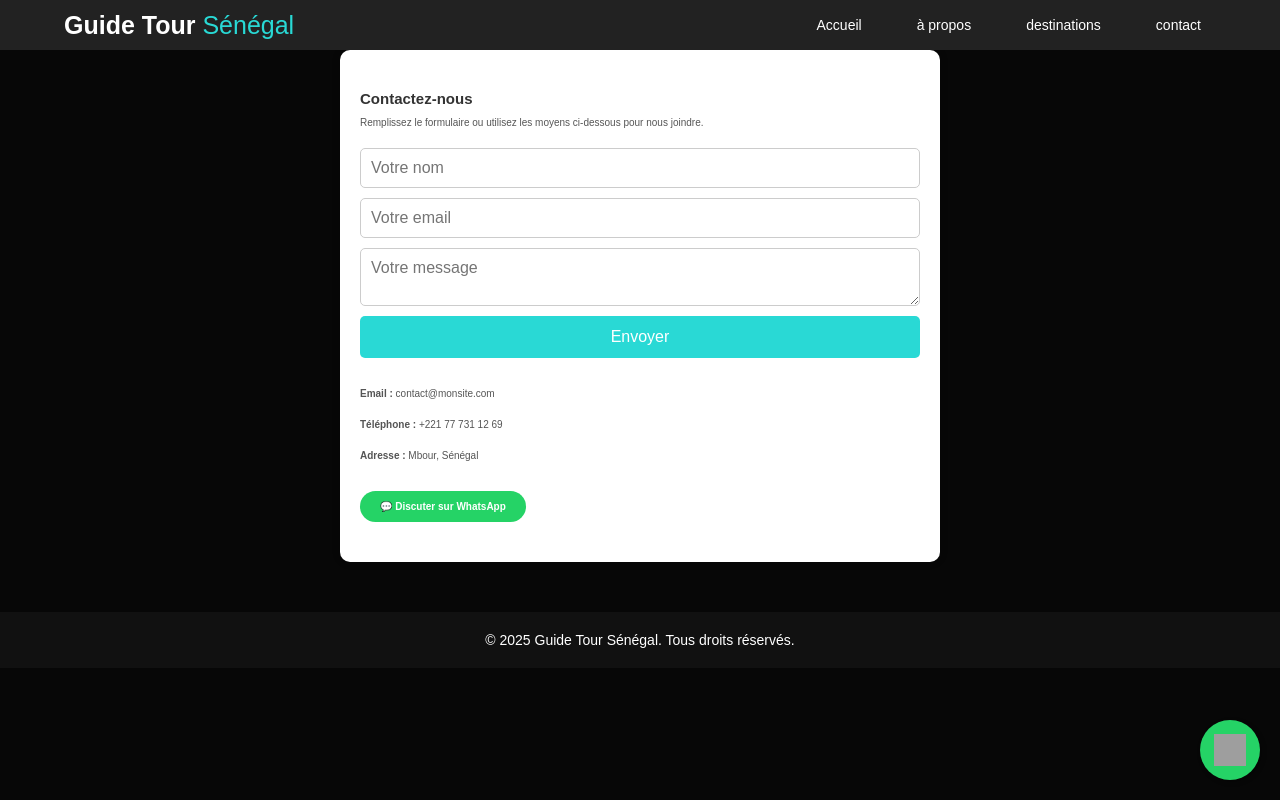
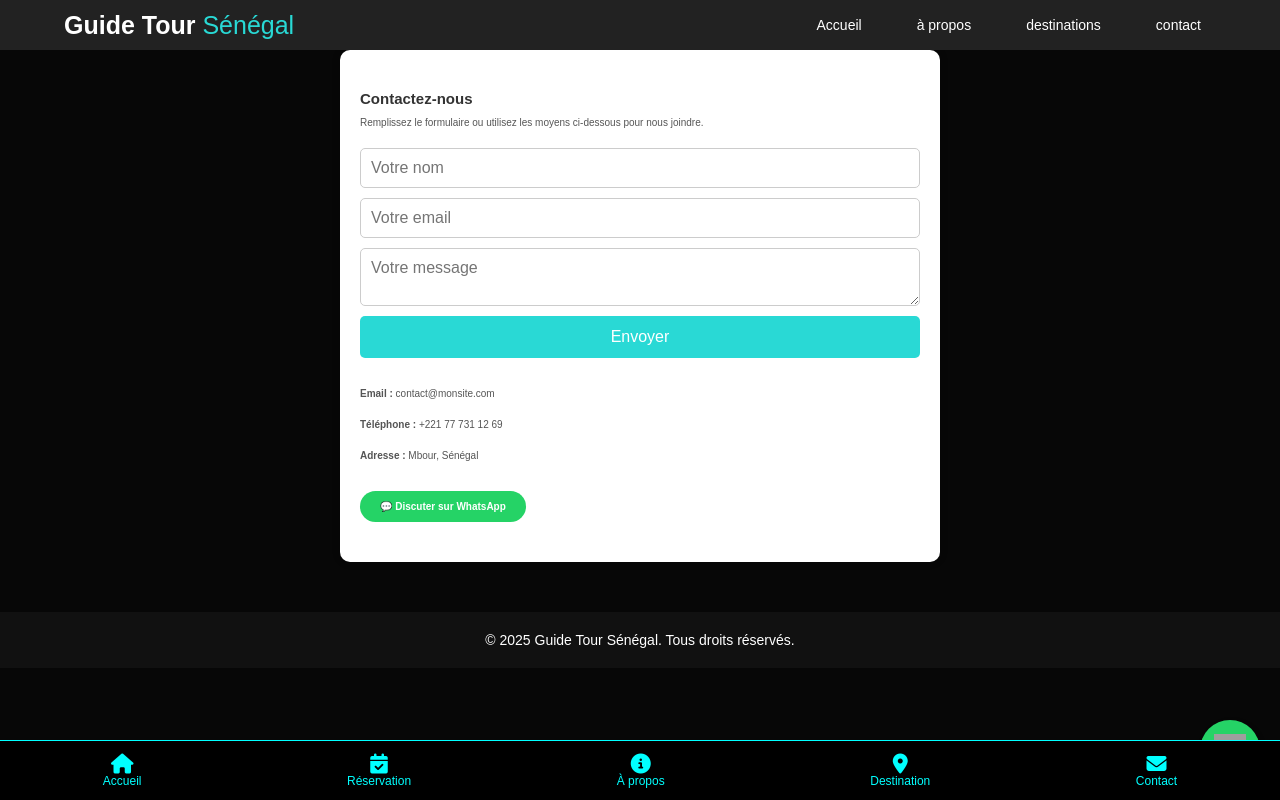
Before and after one commit to niangballo221/Guidetour.SN, a plain HTML site: page contact.html in a window 1280 px wide. Drawn offline with Linux system fonts and the light colour scheme; grey boxes are pictures that could not be loaded.

Commit message:
Update contact.html

```diff
--- a/contact.html
+++ b/contact.html
@@ -6,13 +6,50 @@
     <title>AirTravel</title>
     <link rel="stylesheet" href="style.css" />
     <link rel="stylesheet" href="style_responsive.css">
+     <link rel="stylesheet" href="https://cdnjs.cloudflare.com/ajax/libs/font-awesome/6.4.0/css/all.min.css">
+    <style>
+        .bottom-nav {
+            position: fixed;
+            bottom: 0;
+            left: 0;
+            right: 0;
+            background-color: black;
+            border-top: 1px solid cyan;
+            display: flex;
+            justify-content: space-around;
+            align-items: center;
+            height: 60px;
+            z-index: 1000;
+        }
+
+        .bottom-nav a {
+            text-decoration: none;
+            color: cyan;
+            font-size: 12px;
+            display: flex;
+            flex-direction: column;
+            align-items: center;
+        }
+
+        .bottom-nav a.active {
+            color: cyan;
+        }
+
+        .bottom-nav i {
+            font-size: 20px;
+        }
+
+        body {
+            padding-bottom: 70px; /* Pour éviter que le contenu ne soit caché par la barre */
+        }
+    </style>
 </head>
 <body>
     <header>
         <div class="logo">
             <a href="index.html"> <span>Guide Tour</span> Sénégal</a>
         </div>
-         <div class="menu-toggle" onclick="toggleMenu()">☰</div>
+
     <ul class="menu">
         <li><a href="index.html">Accueil</a></li>
         <li><a href="a-propos.html">à propos</a></li>
@@ -49,7 +86,29 @@
         <img src="https://img.icons8.com/ios-filled/50/ffffff/whatsapp.png" alt="WhatsApp">
       </a>
 
-
+      <!-- Barre de navigation inférieure -->
+<nav class="bottom-nav">
+    <a href="index.html" class="active">
+        <i class="fas fa-home"></i>
+        Accueil
+    </a>
+    <a href="reservation.html">
+        <i class="fas fa-calendar-check"></i>
+        Réservation
+    </a>
+    <a href="a-propos.html">
+        <i class="fas fa-info-circle"></i>
+        À propos
+    </a>
+    <a href="popular-destination.html">
+        <i class="fas fa-map-marker-alt"></i>
+        Destination
+    </a>
+    <a href="contact.html">
+        <i class="fas fa-envelope"></i>
+        Contact
+    </a>
+</nav>
 
     <script>
         var toggle_menu = document.querySelector('.responsive-menu');
```
